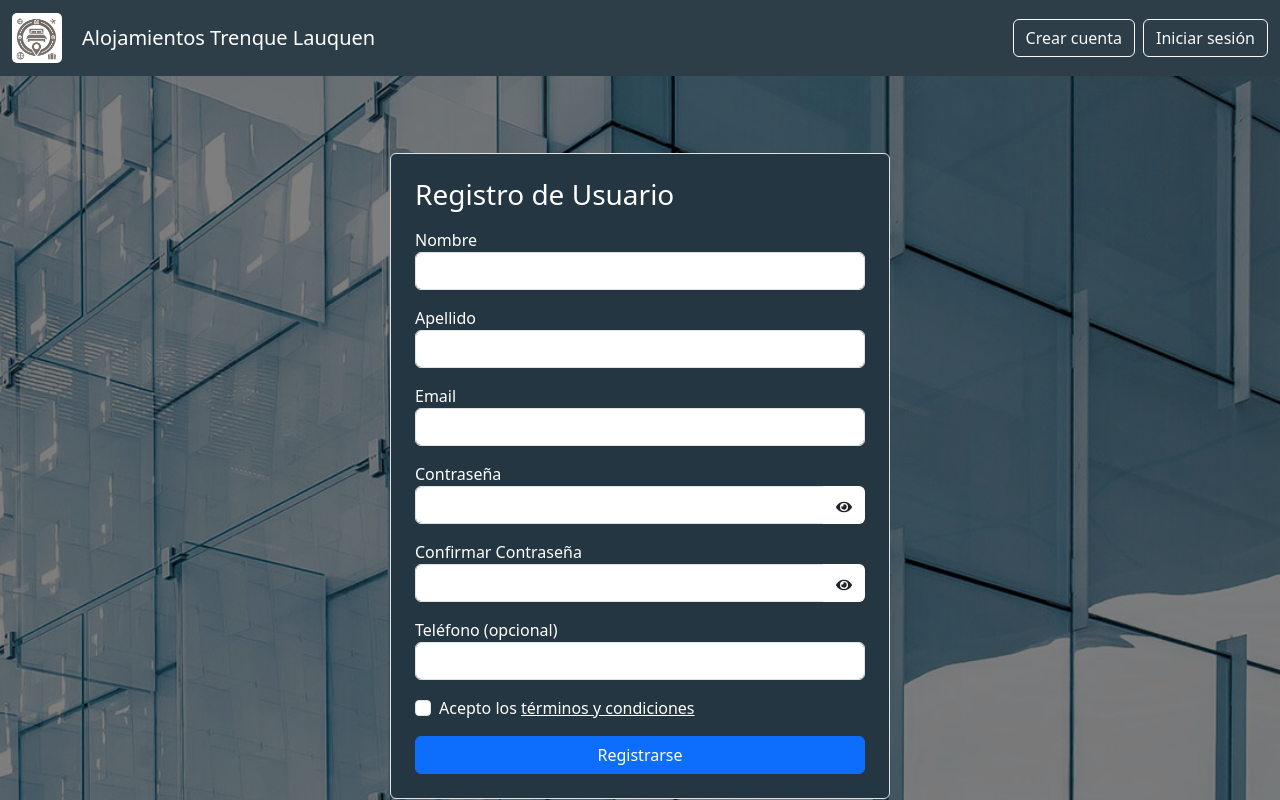
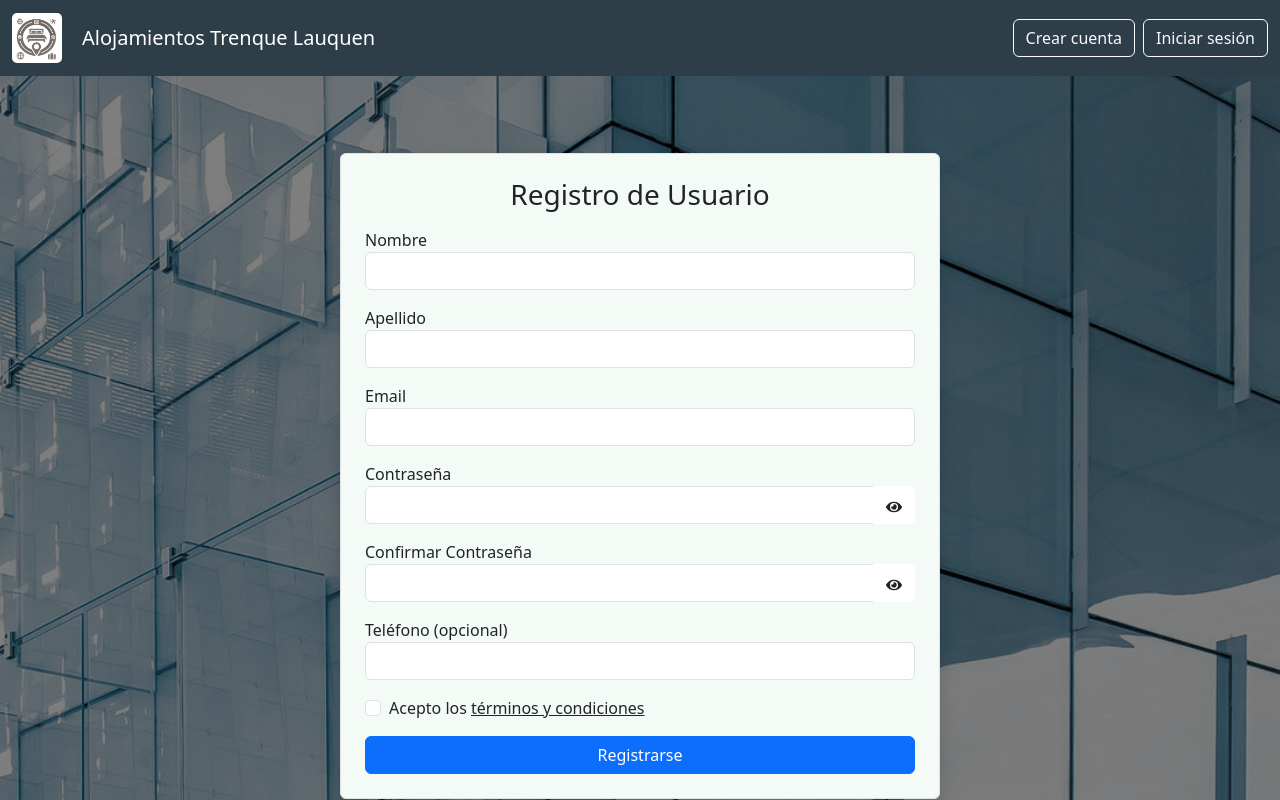
Before and after one commit to MichaelIllescas/Reservations-App, a React (Vite) app in the folder FRONTEND/hotel-reservation-app/: page /register in a window 1280 px wide. Shown: the top 800 px of the page. Built offline with nearby package versions, Linux system fonts and the light colour scheme; no server answers.

Commit message:
User Stories #13, #14 and #15 ready

```diff
--- a/FRONTEND/hotel-reservation-app/src/features/auth/components/LoginForm.jsx
+++ b/FRONTEND/hotel-reservation-app/src/features/auth/components/LoginForm.jsx
@@ -5,7 +5,7 @@ import { useLogin } from "../hooks/useLogin";
 import logo from "../../../assets/img/logo.png";
 import { Link } from "react-router-dom";
 import { FaEye, FaEyeSlash } from "react-icons/fa";
-import '../styles/loginForm.css';
+import "../styles/loginForm.css";
 
 const LoginForm = () => {
   const [rememberMe, setRememberMe] = useState(false);
@@ -48,7 +48,9 @@ const LoginForm = () => {
       <form onSubmit={handleSubmit(onSubmit)} noValidate>
         {/* Email */}
         <div className="mb-3">
-          <label htmlFor="email" className="form-label">Email</label>
+          <label htmlFor="email" className="form-label">
+            Email
+          </label>
           <input
             type="email"
             id="email"
@@ -58,12 +60,16 @@ const LoginForm = () => {
             onChange={handleChange}
             placeholder="Ingrese su email"
           />
-          {errors.email && <div className="invalid-feedback">{errors.email}</div>}
+          {errors.email && (
+            <div className="invalid-feedback">{errors.email}</div>
+          )}
         </div>
 
         {/* Contraseña */}
         <div className="mb-3">
-          <label htmlFor="password" className="form-label">Contraseña</label>
+          <label htmlFor="password" className="form-label">
+            Contraseña
+          </label>
           <div className="input-group">
             <input
               type={showPassword ? "text" : "password"}
@@ -73,17 +79,24 @@ const LoginForm = () => {
               value={formData.password}
               onChange={handleChange}
               placeholder="Ingrese su contraseña"
+              style={{ borderRight: "none" }} // Quita el borde derecho del input
             />
+            <span className="input-group-text bg-white border-start-0">
               <button
                 type="button"
-              className="btn icon-password "
-              onClick={() => setShowPassword(prev => !prev)}
+                className="btn p-0 border-0 shadow-none"
+                onClick={() => setShowPassword((prev) => !prev)}
                 tabIndex={-1}
+                style={{ background: "transparent" }}
               >
                 {showPassword ? <FaEyeSlash /> : <FaEye />}
               </button>
+            </span>
           </div>
-          {errors.password && <div className="invalid-feedback">{errors.password}</div>}
+
+          {errors.password && (
+            <div className="invalid-feedback">{errors.password}</div>
+          )}
         </div>
 
         {/* Recuérdame */}
--- a/FRONTEND/hotel-reservation-app/src/features/auth/components/RegisterForm.jsx
+++ b/FRONTEND/hotel-reservation-app/src/features/auth/components/RegisterForm.jsx
@@ -26,12 +26,13 @@ function RegisterForm({ onSubmit }) {
   );
 
   return (
+
     <form
       onSubmit={handleSubmit((formData) => onSubmit(formData, resetForm))}
       noValidate
-      className="p-4 border rounded register-form"
+      className="p-4 border rounded register-form card shadow"
     >
-      <h3 className="mb-3">Registro de Usuario</h3>
+      <h3 className="mb-3 text-center">Registro de Usuario</h3>
 
       <div className="mb-3">
         <label>Nombre</label>
--- a/FRONTEND/hotel-reservation-app/src/features/auth/hooks/useRegisterUser.js
+++ b/FRONTEND/hotel-reservation-app/src/features/auth/hooks/useRegisterUser.js
@@ -1,5 +1,6 @@
 import { useState } from "react";
 import { registerUser } from "../services/registerUser";
+import { showErrorAlert, showSuccessAlert } from "../../../Components/Alerts/alerts";
 
 export const useRegisterUser = () => {
   const [isLoading, setIsLoading] = useState(false);
@@ -13,11 +14,10 @@ export const useRegisterUser = () => {
       const payload = { firstName, lastName, email, password, phone };
 
       await registerUser(payload);
-      alert("Registro exitoso");
+      showSuccessAlert("Registro exitoso");
        resetForm();
     } catch (error) {
-      alert("Error al registrar usuario");
-      console.error(error);
+      showErrorAlert(error.response?.data?.error);
     } finally {
       setIsLoading(false);
     }
--- a/FRONTEND/hotel-reservation-app/src/features/auth/pages/RegisterPage.jsx
+++ b/FRONTEND/hotel-reservation-app/src/features/auth/pages/RegisterPage.jsx
@@ -6,7 +6,7 @@ function RegisterPage() {
 
   return (
     <div className="container d-flex align-items-center justify-content-center" style={{ minHeight: "100vh" }}>
-      <div className="w-100" style={{ maxWidth: "500px" }}>
+      <div className="w-100" style={{ maxWidth: "600px" }}>
         <RegisterForm onSubmit={handleRegister} />
       </div>
     </div>
--- a/FRONTEND/hotel-reservation-app/src/features/auth/styles/loginForm.css
+++ b/FRONTEND/hotel-reservation-app/src/features/auth/styles/loginForm.css
@@ -8,6 +8,7 @@
 .icon-password:hover{
     color: #387478;
 
+
 }
 .logo-img-login{
     height: 150px !important;
--- a/FRONTEND/hotel-reservation-app/src/features/auth/styles/registerForm.css
+++ b/FRONTEND/hotel-reservation-app/src/features/auth/styles/registerForm.css
@@ -1,5 +1,5 @@
 .register-form{
-    background-color: #243642 !important;
+    /* background-color: #243642 !important; */
     margin-top: 20px;
     margin-bottom: 20px;
 }
```
Also changed, not shown: 2 other files (tests, documents, lock files or other folders). Lines whose indentation alone changed are shown as unchanged.
